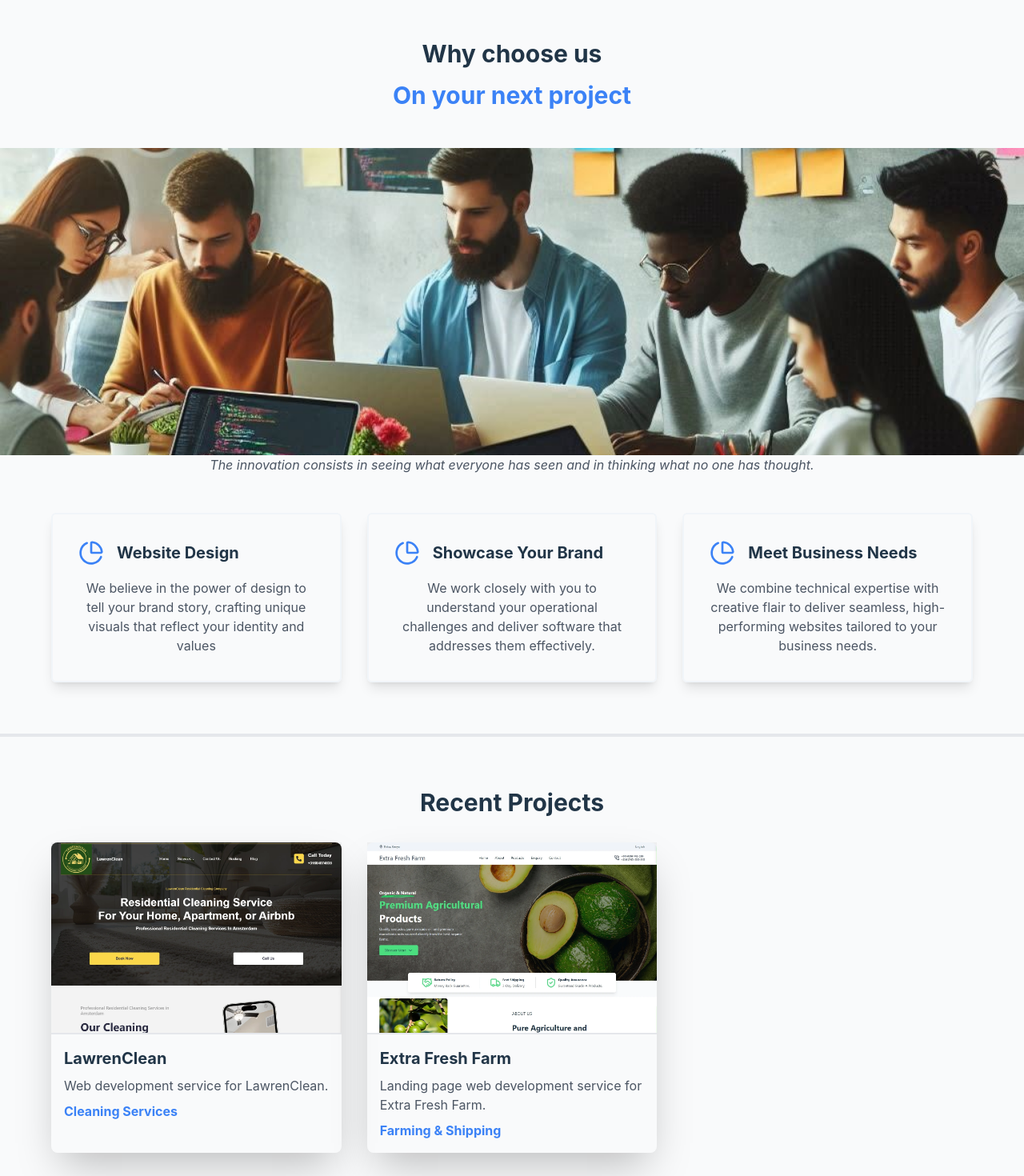
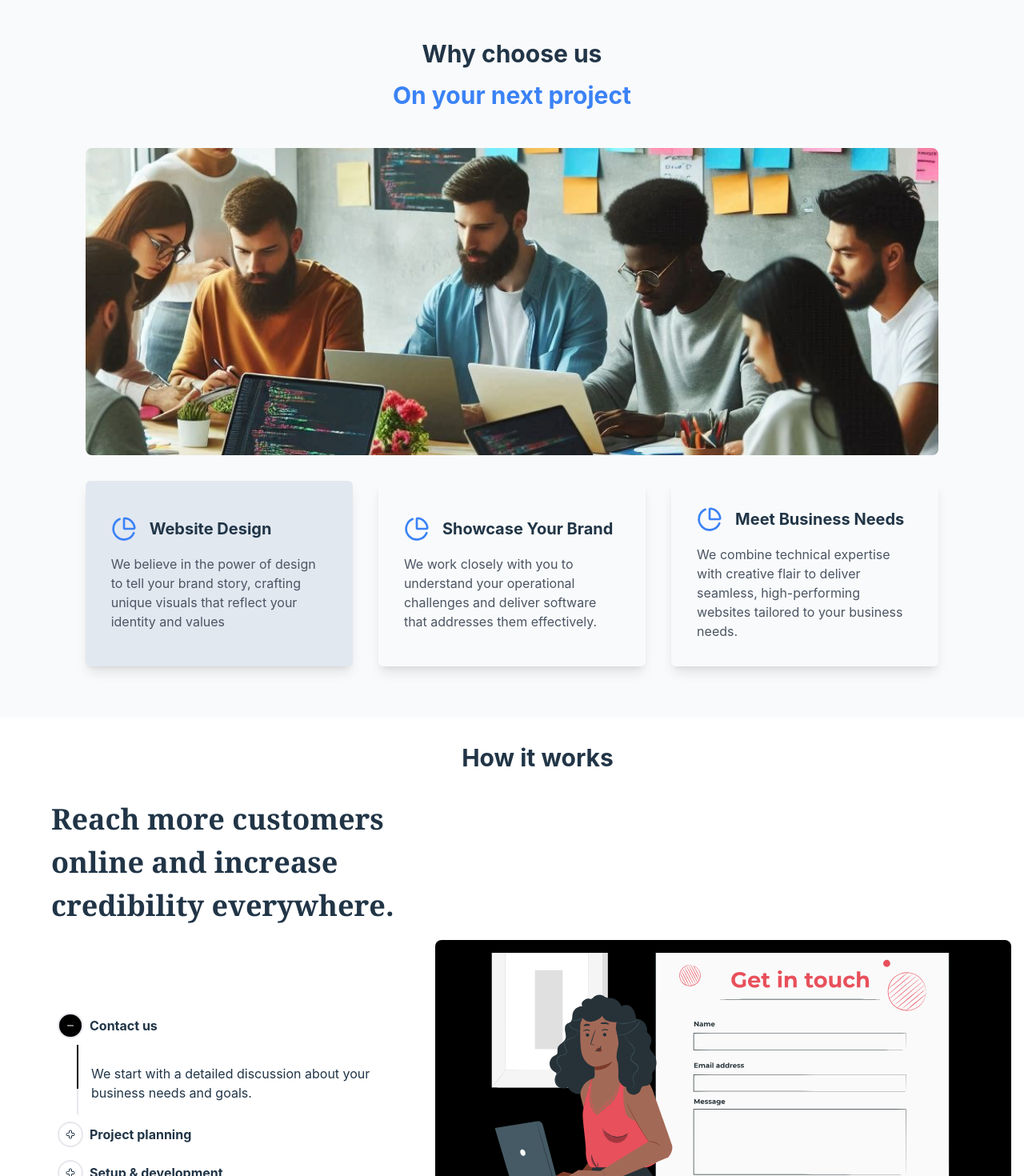
Before and after one commit to awolcat/WebWeavers, a Next.js app in the folder website-weavers-app/: page / in a window 1280 px wide. Shown: the part 1330-2800 px from the top of the page at 80% size. Built offline with nearby package versions, Linux system fonts and the light colour scheme.

Commit message:
spruced why us section

```diff
--- a/website-weavers-app/src/App.css
+++ b/website-weavers-app/src/App.css
@@ -126,7 +126,7 @@
 
 .project-image img {
   transform: translateY(0);
-  transition: transform 5s ease-out;
+  transition: transform 10s ease-out;
 }
 
 .project-image:hover .scrollable {
--- a/website-weavers-app/src/app/layout.jsx
+++ b/website-weavers-app/src/app/layout.jsx
@@ -8,6 +8,7 @@ export const metadata = {
 export default function RootLayout({ children }) {
     return (
             <html lang="en">
+
                 <body>
                     <div id="root" className="dark">{children}</div>
                 </body>
--- a/website-weavers-app/src/components/ContactForm.jsx
+++ b/website-weavers-app/src/components/ContactForm.jsx
@@ -66,7 +66,7 @@ const ContactForm = () => {
                   type="text"
                   placeholder="Name"
                   required
-                  className="w-full p-3 border rounded-lg"
+                  className="w-full p-3 border rounded-lg focus:outline-none focus:ring-2 focus:ring-blue-500/50"
                   value={formData.name}
                   onChange={(e) => setFormData({...formData, name: e.target.value})}
                 />
@@ -76,7 +76,7 @@ const ContactForm = () => {
                   type="email"
                   placeholder="E-mail"
                   required
-                  className="w-full p-3 border rounded-lg"
+                  className="w-full p-3 border rounded-lg focus:outline-none focus:ring-2 focus:ring-blue-500/50"
                   value={formData.email}
                   onChange={(e) => setFormData({...formData, email: e.target.value})}
                 />
@@ -87,7 +87,7 @@ const ContactForm = () => {
                   rows={4}
                   style={{resize: 'none'}}
                   required
-                  className="w-full p-3 border rounded-lg"
+                  className="w-full p-3 border rounded-lg focus:outline-none focus:ring-2 focus:ring-blue-500/50"
                   value={formData.message}
                   onChange={(e) => setFormData({...formData, message: e.target.value})}
                 />
--- a/website-weavers-app/src/components/Hero.jsx
+++ b/website-weavers-app/src/components/Hero.jsx
@@ -7,8 +7,8 @@ const Hero = () => {
         <div className="max-w-6xl mx-auto ">
           <div className="grid grid-cols-1 md:grid-cols-12 gap-16 md:gap-2 items-center">
             <div className="flex flex-col items-start text-left md:col-span-5 lg:col-span-4 fadein-right">
-              <h1 className="text-4xl mb-1">Let Us Build</h1>
-              <h1 className="text-4xl font-bold mb-4">Your Website</h1>
+              <h1 className="text-6xl mb-1">Let Us Build</h1>
+              <h1 className="text-6xl font-bold mb-4">Your Website</h1>
               <p className="text-gray-600 mb-6 text-left">
                 Elevate your digital presence with our expert website design and development.
                 We craft bespoke solutions based on client needs.
--- a/website-weavers-app/src/components/Landing.jsx
+++ b/website-weavers-app/src/components/Landing.jsx
@@ -23,11 +23,12 @@ const LandingPage = () => {
       {/* Why Choose Us Section */}
       <WhyUs />
 
+      {/* How It Works Section */}
+      <Stepper />
+
       {/* Recent Projects Section */}
       <RecentProjects />
 
-      {/* How It Works Section */}
-      <Stepper />
       {/* Contact Form Section */}
       <ContactForm />
 
--- a/website-weavers-app/src/components/Steps.jsx
+++ b/website-weavers-app/src/components/Steps.jsx
@@ -1,4 +1,4 @@
-import { useState } from "react";
+import { useState, useEffect } from "react";
 import { CrossIcon, Minus } from "lucide-react";
 
 import contact from "../assets/images/stepsImages/contact.svg";
@@ -15,23 +15,38 @@ const Stepper = () => {
     ];
     const [step, setStep] = useState(0);
 
+    const [isPlaying, setIsPlaying] = useState(true);
+
+    // Auto-advance slides
+  useEffect(() => {
+    let intervalId;
+    if (isPlaying) {
+      intervalId = setInterval(() => {
+        setStep((prevIndex) =>
+          prevIndex === steps.length - 1 ? 0 : prevIndex + 1
+        );
+      }, 10000);
+    }
+    return () => clearInterval(intervalId);
+  }, [isPlaying, steps.length]);
+
     return (
-        <div>
-            <h1>How it works</h1>
-            <div className="flex flex-row p-8 gap-24 items-center justify-center">
-                <div className="flex flex-col w-1/4">
-                    <h2 className="text-4xl text-left mb-16 p-0 font-bold w-[30rem] ">
-                        Reach more customers online and increase credibility everywhere.
-                    </h2>
+        <div className="ml-16">
+            <h1 className="text-3xl font-bold m-8 text-center">How it works</h1>
+            <h2 className="text-[36px] text-left p-0 font-bold w-full lg:w-[27rem] font-serif">
+                Reach more customers online and increase credibility everywhere.
+            </h2>
+            <div className="flex flex-row items-center justify-between flex-wrap-reverse lg:flex-nowrap">
+                <div className="flex flex-col sm:w-4/5 md:w-3/5 lg:w-2/5">
                     {steps.map((item, index) => (
                         <div key={index} className="flex flex-col w-full">
                             <div className="flex flex-row items-center ">
                                 <div
-                                    className={`p-2 m-2 border-2 rounded-full w-10 h-10 flex items-center justify-center cursor-pointer
+                                    className={`p-2 m-2 border-2 rounded-full w-8 h-8 flex items-center justify-center cursor-pointer
                                         ${index === step ? "bg-black text-white " : "bg-white hover:bg-gray-100"}`}
-                                    onClick={() => setStep(index)}
+                                    onClick={() => {setStep(index); setIsPlaying(false);}}
                                 >
-                                    {index === step ? <Minus size={20}/> : <CrossIcon size={20} />}
+                                    {index === step ? <Minus size={16}/> : <CrossIcon size={16} />}
                                 </div>
                                 <div className="flex flex-col">
                                     <h3 className="font-bold">{item.heading}</h3>
@@ -42,8 +57,13 @@ const Stepper = () => {
                                     ${index === step ? "opacity-100 translate-x-0" : "opacity-50 -translate-x-2"}
                                 `}
                             >
-                                <div className={`${index === step ? "h-auto p-4 text-left rounded mt-2 border-l-2 border-grey-500 ml-8": " hidden h-0"} `}>
+                                <div className={`${index === step ? "h-auto p-4 pr-16 text-left rounded mt-2 border-l-2 border-grey-500 ml-8": " hidden h-0"} `}>
                                     {item.content}
+                                    {isPlaying && (<div className="absolute left-0 top-0 w-[2px] ml-8 bg-black"
+                                        style={{
+                                            animation: `lineProgressVertical 10s linear`,
+                                            height: '0'
+                                        }} />)}
                                 </div>
                             </div>
                         </div>
@@ -51,8 +71,9 @@ const Stepper = () => {
                     <button className="bg-black text-white w-3/4 justify-self-center self-center mt-16 px-6 py-3 rounded-lg flex justify-center items-center">
                         Get Started </button>
                 </div>
-                <div className="w-2/4 m-4 p-4 h-[25rem] rounded-lg transition-all duration-300 ease-in-out bg-black">
-                    <img src={steps[step].image.src} alt={steps[step].heading} className="w-full h-full object-cover translate-x-0" />
+                <div className="w-5/5 lg:w-3/5 m-4 ml-0 p-4 h-[35rem] rounded-lg bg-black self-end justify-self-end"
+                    >
+                    <img src={steps[step].image.src} alt={steps[step].heading} className="w-full h-full object-cover" />
                 </div>
             </div>
         </div>
--- a/website-weavers-app/src/components/WhyUs.jsx
+++ b/website-weavers-app/src/components/WhyUs.jsx
@@ -1,49 +1,75 @@
+import { useState } from 'react';
+
 import whyUs from '../assets/images/why-us.jpeg';
+import design from '../assets/images/design.jpeg';
+import develop from '../assets/images/develop.jpeg';
+
 import { ChartPie } from 'lucide-react';
 
+
 const WhyUs = () => {
+
+    const [activeImage, setActiveImage] = useState(0);
+    const reasons = [
+        {
+          title: 'Website Design',
+          description: 'We believe in the power of design to tell your brand story, crafting unique visuals that reflect your identity and values',
+          icon: <ChartPie size='32' color='#3b82f6' />,
+          image: whyUs
+        },
+        {
+          title: 'Showcase Your Brand',
+          description: 'We work closely with you to understand your operational challenges and deliver software that addresses them effectively.',
+          icon: <ChartPie size='32' color='#3b82f6' />,
+          image: design
+        },
+        {
+          title: 'Meet Business Needs',
+          description: 'We combine technical expertise with creative flair to deliver seamless, high-performing websites tailored to your business needs.',
+          icon: <ChartPie size='32' color='#3b82f6' />,
+          image: develop
+        },
+    ];
+
     return (
-        <section id="why-us" className="px-0 py-16 bg-gray-50 border-b-4 border-gray-200">
-        <div className=" mx-0">
+        <section id="why-us" className="px-0 py-16 bg-gray-50">
+        <div className=" mx-0 flex flex-col items-center justify-center">
           <h2 className="text-3xl font-bold mb-4 text-center">Why choose us</h2>
           <h2 className="text-3xl text-blue-500 font-bold mb-12 text-center">On your next project</h2>
-          <div className='px-0 h-96 '>
+          <div className="flex flex-col gap-8 w-5/6">
+            {/*<div className='w-full px-0 h-96 rounded-lg overflow-hidden'>
               <img src={whyUs.src} alt="Why Us" className="w-full h-96 object-cover " />
-          </div>
               <p className="text-center text-gray-600 italic mb-12">
                 The innovation consists in seeing what everyone has seen and in thinking what no one has thought.
               </p>
-          <div className='max-w-6xl mx-auto'>
+            </div>*/}
+            <div className="relative w-full h-96 rounded-lg overflow-hidden">
+                {/* Stack all images on top of each other */}
+                {reasons.map((reason, index) => (
+                    <img
+                        key={index}
+                        src={reason.image.src}
+                        alt={`Image ${index + 1}`}
+                        className={`absolute top-0 left-0 w-full h-full object-cover transition-opacity duration-1000 ease-in-out
+                            ${activeImage === index ? 'opacity-100' : 'opacity-0'}`}
+                    />
+                ))}
+            </div>
+            <div className=''>
               <div className="grid grid-cols-1 lg:grid-cols-3 gap-8">
-            <div className="p-8 rounded-md border-2 border-solid border-slate-100 shadow-lg ">
+                {reasons.map((reason, index) => (
+                  <div key={index} className={`p-8 rounded-md transition duration-300 ${activeImage === index ? 'bg-slate-200' : 'bg-none'} hover:bg-slate-200 cursor-pointer shadow-lg flex flex-col justify-center`}
+                    onMouseEnter={() => setActiveImage(index)}
+                    >
                     <div className='flex flex-row gap-4 mb-4 items-center'>
-                <ChartPie size='32' color='#3b82f6' />
-                <h3 className="text-xl font-bold">Website Design</h3>
+                      {reason.icon}
+                      <h3 className="text-xl font-bold text-left">{reason.title}</h3>
                     </div>
-              <p className="text-gray-600">
-                We believe in the power of design to tell your brand story, crafting unique visuals
-                that reflect your identity and values
+                    <p className="text-gray-600 text-left">
+                      {reason.description}
                     </p>
                   </div>
-            <div className="p-8 rounded-md border-2 border-solid border-slate-100 shadow-lg ">
-              <div className='flex flex-row gap-4 mb-4 items-center'>
-                <ChartPie size='32' color='#3b82f6' />
-                <h3 className="text-xl font-bold">Showcase Your Brand</h3>
-              </div>
-              <p className="text-gray-600">
-                We work closely with you to understand your operational challenges and deliver
-                software that addresses them effectively.
-              </p>
-            </div>
-            <div className="p-8 rounded-md border-2 border-solid border-slate-100 shadow-lg ">
-              <div className='flex flex-row gap-4 mb-4 items-center'>
-                <ChartPie size='32' color='#3b82f6' />
-                <h3 className="text-xl font-bold">Meet Business Needs</h3>
-              </div>
-              <p className="text-gray-600">
-                We combine technical expertise with creative flair to deliver seamless,
-                high-performing websites tailored to your business needs.
-              </p>
+                ))}
               </div>
             </div>
           </div>
--- a/website-weavers-app/src/index.css
+++ b/website-weavers-app/src/index.css
@@ -72,3 +72,19 @@ button:focus-visible {
     background-color: #f9f9f9;
   }
 }
+
+
+  @keyframes lineProgressVertical {
+    from { height: 0; }
+    to { height: 100%; }
+  }
+
+  @keyframes fadeIn {
+    from { opacity: 0; }
+    to { opacity: 1; }
+  }
+
+  @keyframes window {
+    from { width: 10%; }
+    to { width: 100%; }
+  }
```
Also changed, not shown: website-weavers-app/src/assets/images/design.jpeg (renamed from website-weavers-app/src/assets/images/WhatsApp Image 2024-10-07 at 15.29.20.jpeg), website-weavers-app/src/assets/images/develop.jpeg (renamed from website-weavers-app/src/assets/images/WhatsApp Image 2024-10-07 at 15.30.23.jpeg). Lines whose indentation alone changed are shown as unchanged.
